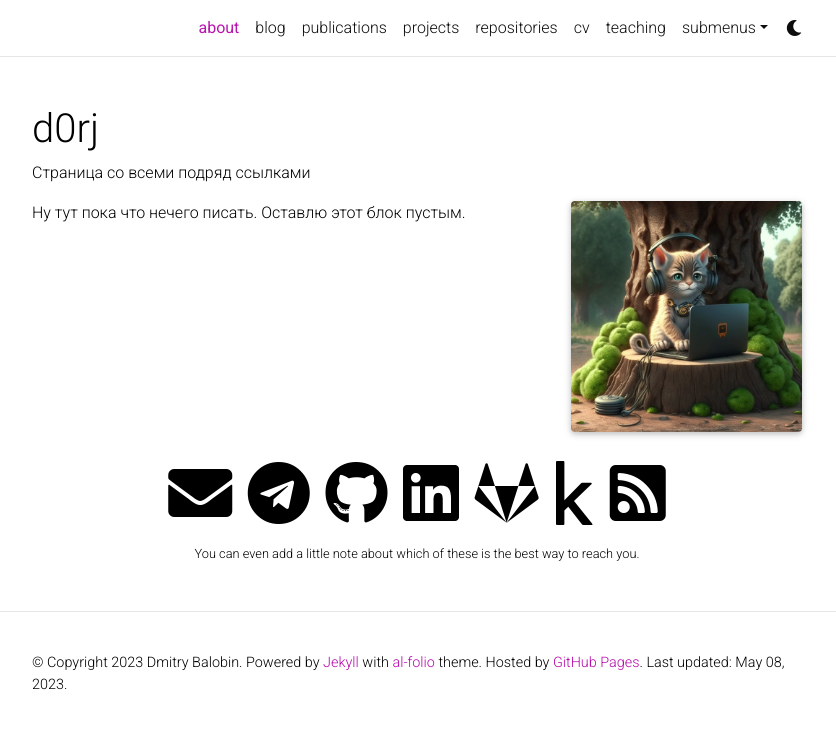
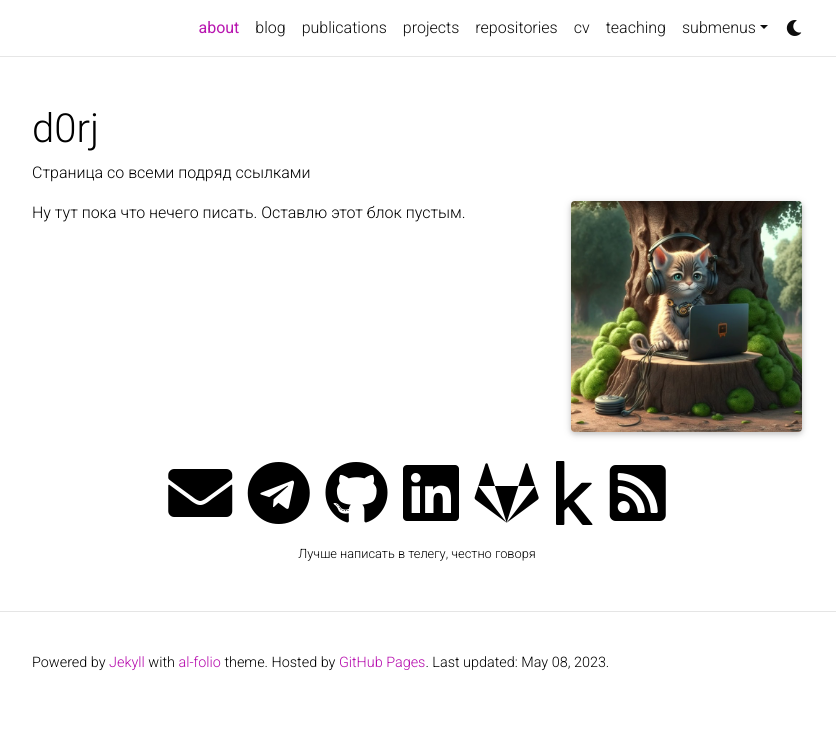
Before and after one commit to d0rj/d0rj.github.io, a Jekyll site: the page built from _pages/about.md, in a window 1280 px wide. Shown: the top 729 px of the page, without its empty margins (223-1059 px from the left). Built offline with Jekyll 4.4.1, drawn with Linux system fonts in a browser that asks for light colours; full-size pictures stand in for the smaller copies a plugin makes; comment, search, counter and statistics services are not loaded; a style sheet for code colours, icons or effects is not loaded.

Commit message:
feat: убрал копирайт и изменил подпись в контактах

```diff
--- a/_config.yml
+++ b/_config.yml
@@ -103,7 +103,7 @@ youtube_id: # your youtube channel id (youtube.com/@<youtube_id>)
 discord_id: # your discord id (18-digit unique numerical identifier)
 
 contact_note: >
-  You can even add a little note about which of these is the best way to reach you.
+  Лучше написать в телегу, честно говоря
 
 # -----------------------------------------------------------------------------
 # Analytics and search engine verification
--- a/_includes/footer.html
+++ b/_includes/footer.html
@@ -1,7 +1,7 @@
     {% if site.footer_fixed %}
     <footer class="fixed-bottom">
       <div class="container mt-0">
-        &copy; Copyright {{ site.time | date: '%Y' }} {{ site.first_name }} {{ site.middle_name }} {{ site.last_name }}. {{ site.footer_text }}
+        {{ site.footer_text }}
         {%- if site.impressum_path -%}
         <a href="{{ site.url }}{{ site.baseurl }}{{ site.impressum_path }}">Impressum</a>.
         {%- endif -%}
@@ -13,7 +13,7 @@
     {%- else -%}
     <footer class="sticky-bottom mt-5">
       <div class="container">
-        &copy; Copyright {{ site.time | date: '%Y' }} {{ site.first_name }} {{ site.middle_name }} {{ site.last_name }}. {{ site.footer_text }}
+        {{ site.footer_text }}
         {%- if site.impressum_path -%}
         <a href="{{ site.url }}{{ site.baseurl }}{{ site.impressum_path }}">Impressum</a>.
         {%- endif -%}
```
